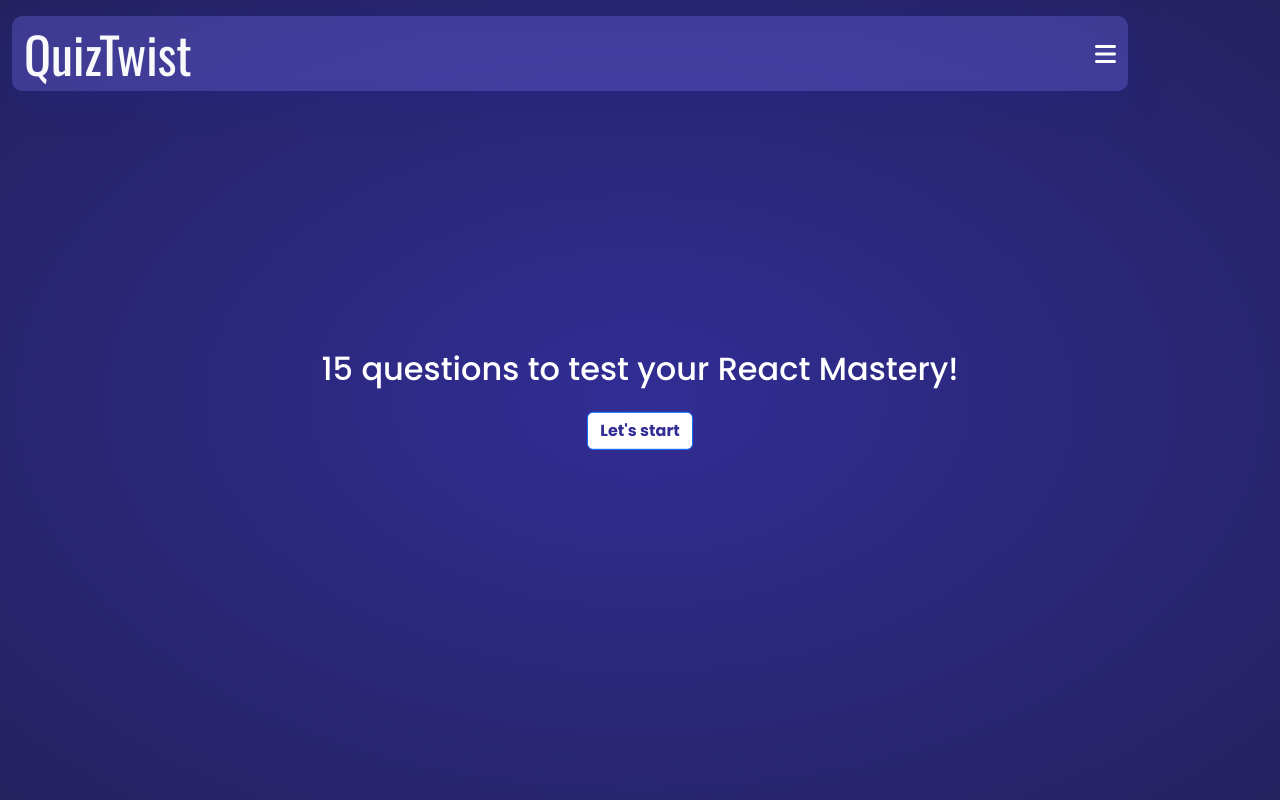
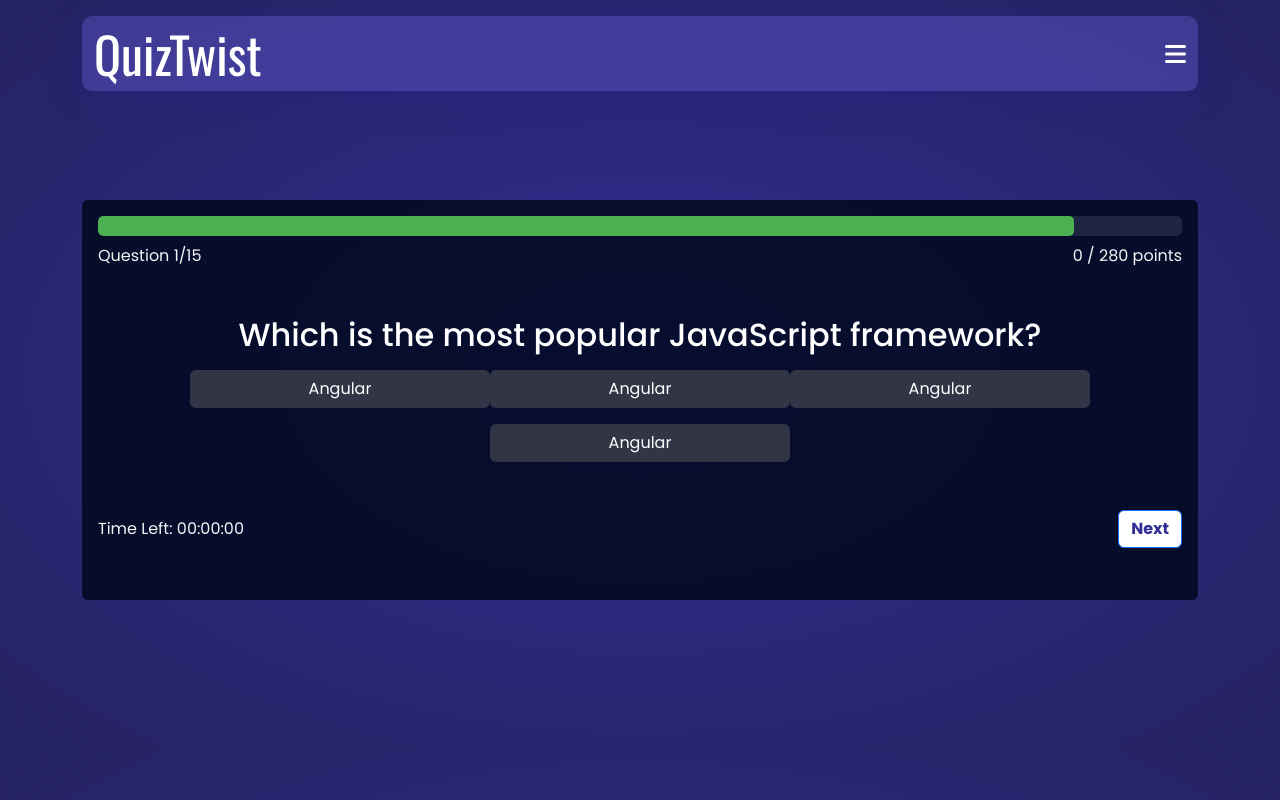
Before and after one commit to wilhelmusolejr/quiztwist, a React (Vite) app: page / in a window 1280 px wide. Built offline with nearby package versions, Linux system fonts and the light colour scheme.

Commit message:
added quiz design

```diff
--- a/src/App.jsx
+++ b/src/App.jsx
@@ -6,9 +6,56 @@ function App() {
       <Navigator />
 
       <header>
-        <div className="container text-center position-center w-100">
+        {/* START */}
+        <div className="container text-center position-center d-none">
           <h2>15 questions to test your React Mastery!</h2>
           <button className="btn btn-primary mt-4">Let&apos;s start</button>
+        </div>
+
+        {/* Quiz */}
+        <div className="container position-center question-parent">
+          <div className="container question-container p-3 rounded">
+            {/* info */}
+            <div className="quiz-info">
+              {/* progress */}
+              <progress
+                value="90"
+                max="100"
+                className="progress-bar"
+              ></progress>
+              {/* info */}
+              <div className="d-flex justify-content-between mt-2">
+                <div className="">
+                  <span>Question 1/15</span>
+                </div>
+                <div className="">
+                  <span>0 / 280 points</span>
+                </div>
+              </div>
+            </div>
+
+            <div className="quiz text-center py-5">
+              {/* question */}
+              <h2 className="text-light">
+                Which is the most popular JavaScript framework?
+              </h2>
+
+              {/* options */}
+              <div className="quiz-option text-light">
+                <button className="btn btn-option mt-3">Angular</button>
+                <button className="btn btn-option mt-3">Angular</button>
+                <button className="btn btn-option mt-3">Angular</button>
+                <button className="btn btn-option mt-3">Angular</button>
+              </div>
+            </div>
+
+            <div className=" d-flex justify-content-between align-items-center">
+              <div className="quiz-time">
+                <span>Time Left: 00:00:00</span>
+              </div>
+              <button className="btn btn-primary">Next</button>
+            </div>
+          </div>
         </div>
       </header>
     </>
--- a/src/Components/Navigator.jsx
+++ b/src/Components/Navigator.jsx
@@ -5,7 +5,7 @@ import "./Navigator.bundle.css";
 
 const Navigator = () => {
   return (
-    <nav className="container position-fixed py-3">
+    <nav className="container py-3">
       <div className={`container nav-parent`}>
         <div className="logo">
           <a href="#" className="text-decoration-none text-light">
--- a/src/index.css
+++ b/src/index.css
@@ -13,6 +13,8 @@ p {
 
 :root {
   --clr-main: #312d94;
+  --clr-white: white;
+  --clr-light-white: #f4f4f4;
 }
 
 /* ------------------- */
@@ -25,6 +27,10 @@ p {
   color: var(--clr-main);
 }
 
+.text-light {
+  color: var(--clr-white) !important;
+}
+
 /* ------------------- */
 /* ------------------- */
 /* ------------------- */
@@ -35,13 +41,21 @@ p {
   left: 50%;
   transform: translate(-50%, -50%);
 }
+.btn-option {
+  font-weight: initial !important;
+  color: var(--clr-white) !important;
+  background: rgba(94, 94, 94, 0.5);
+  width: 100%;
+  max-width: 300px;
+}
 /* ------------------- */
 /* ------------------- */
 /* ------------------- */
 
 body {
-  color: white;
+  color: var(--clr-light-white);
   font-family: "Poppins", sans-serif;
+  background: radial-gradient(#312d94, #252260);
 }
 
 a {
@@ -57,14 +71,38 @@ svg {
 .logo {
   font-family: "Oswald", sans-serif;
   font-size: 50px;
-  color: white;
+  color: var(--clr-white);
 }
 
 /* ------------------- */
 /* HEADER */
 header {
-  min-height: 100vh;
-  background: radial-gradient(#312d94, #252260);
+  min-height: 80vh;
 }
 
 /*  */
+/* Progress Bar Styling */
+.progress-bar {
+  width: 100%;
+  height: 20px;
+  border-radius: 5px;
+  overflow: hidden;
+}
+
+progress::-webkit-progress-bar {
+  background-color: rgba(243, 243, 243, 0.1);
+  border-radius: 5px;
+}
+
+progress::-webkit-progress-value {
+  background-color: #4caf50;
+  border-radius: 5px;
+}
+
+.question-parent {
+}
+
+.question-container {
+  min-height: 50vh;
+  background-color: rgba(3, 10, 36, 0.9);
+}
```
